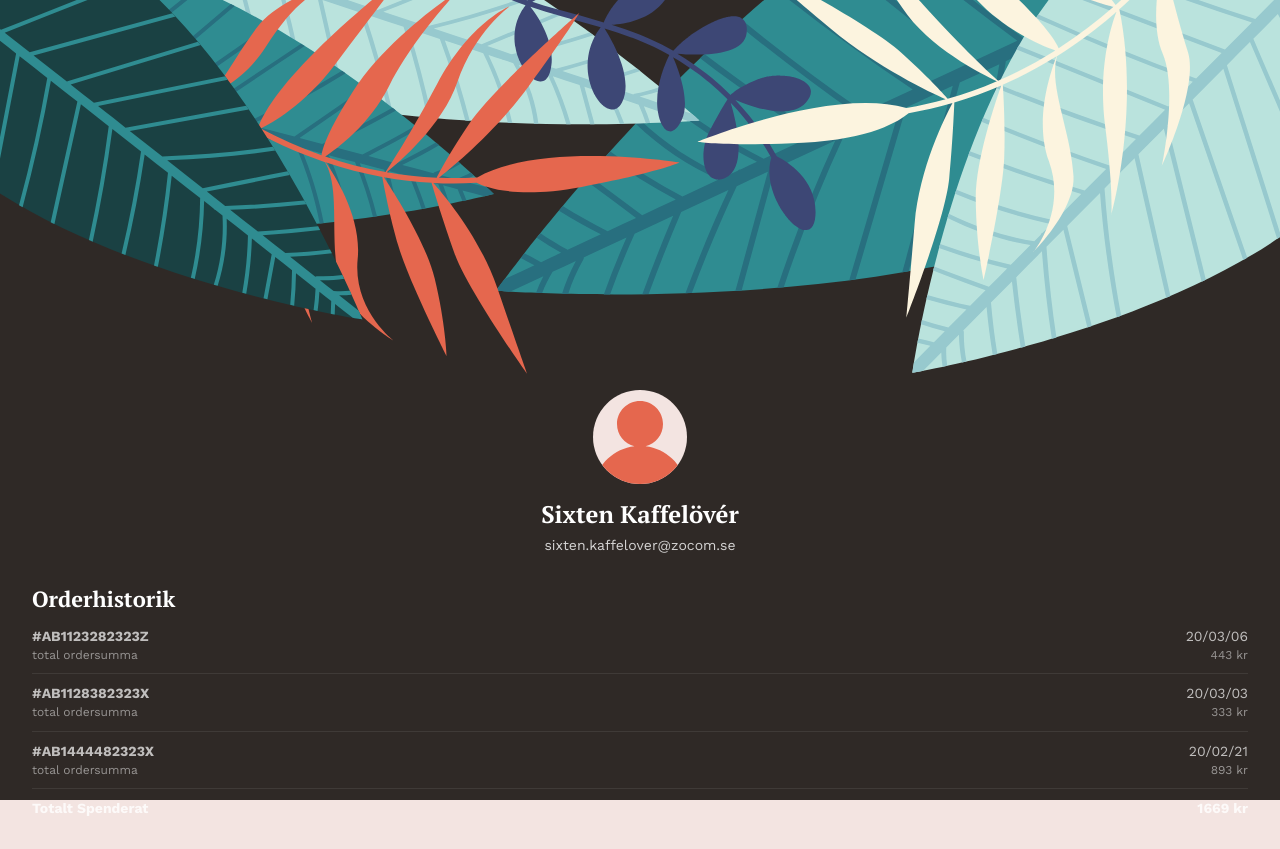
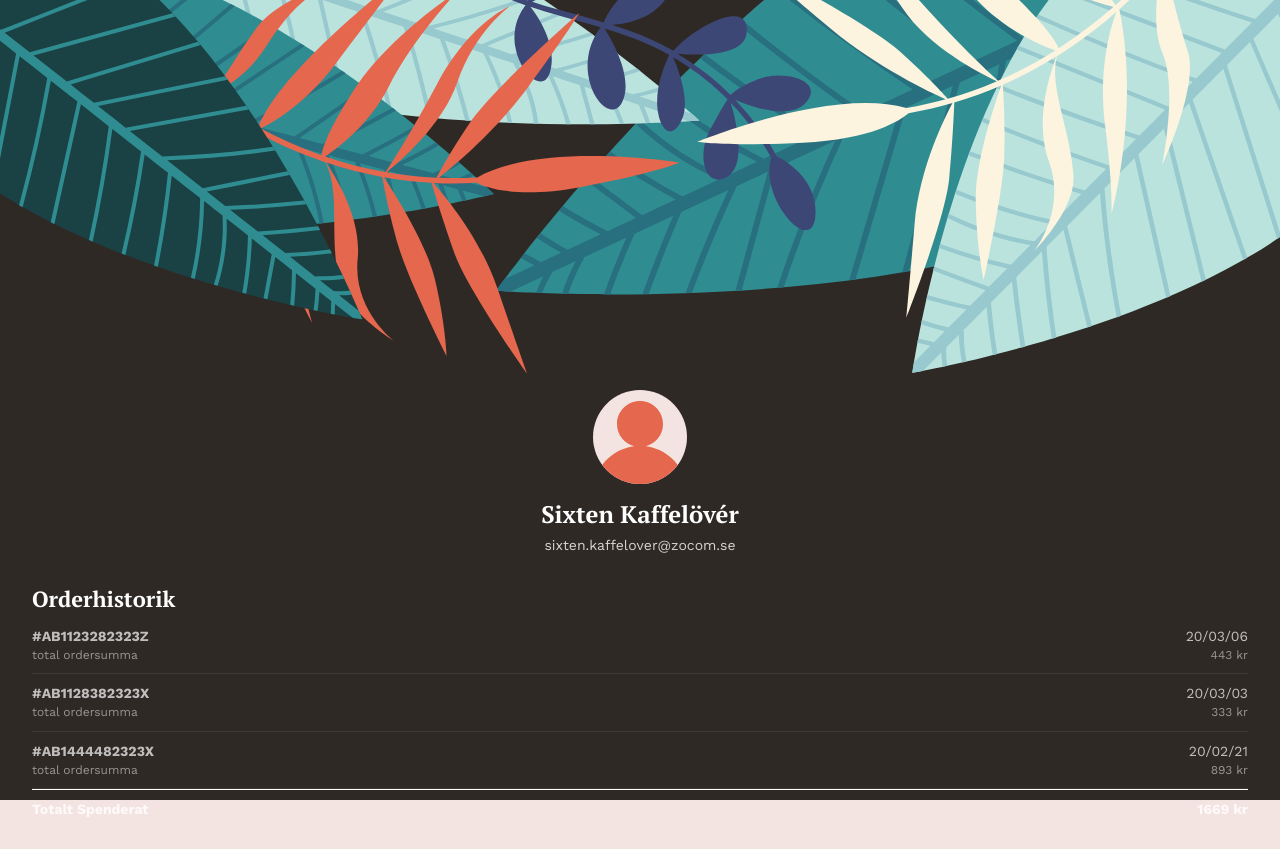
Before and after one commit to Linuszackrisson/agileAvengersAgile, a plain HTML site: page profile.html in a window 1280 px wide. Drawn offline with nearby package versions, Linux system fonts and the light colour scheme.

Commit message:
Final fix

```diff
--- a/styles/style.css
+++ b/styles/style.css
@@ -466,6 +466,6 @@ main {
     font-size: 14px;
     font-weight: 700;
     color: #FFFFFFCC;
-
+    border-top: 1px solid #FFFF;
 
 }
```
